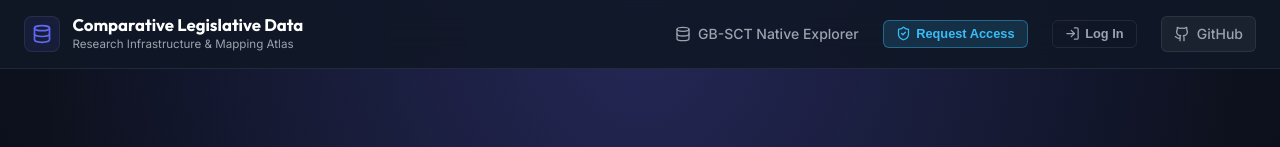
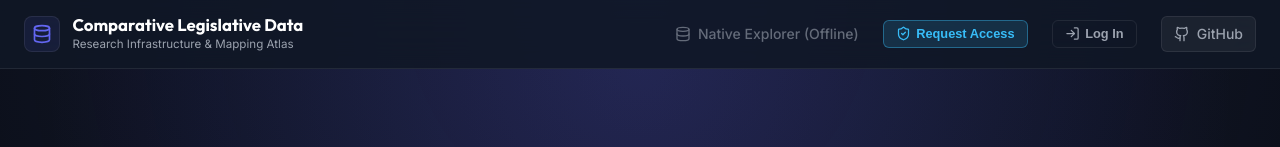
Before and after one commit to comparative-legislative-data/comparative-legislative-data, a SvelteKit app in the folder frontend/: page / in a window 1280 px wide. Shown: the top 147 px of the page. Built offline with nearby package versions, Linux system fonts and the light colour scheme.

Commit message:
docs: add PROJECT_OVERVIEW.md and fix layout compiler warnings

```diff
--- a/frontend/src/routes/+layout.svelte
+++ b/frontend/src/routes/+layout.svelte
@@ -116,9 +116,9 @@
       </a>
 
       <nav class="main-nav">
-        <a href="/pilot/gb-sct" class="nav-link">
-          <Database size={16} /> GB-SCT Native Explorer
-        </a>
+        <span class="nav-link text-muted" style="cursor: not-allowed; opacity: 0.6;">
+          <Database size={16} /> Native Explorer (Offline)
+        </span>
 
         <!-- Auth & Admin Controls -->
         {#if user?.is_super_user}
@@ -144,7 +144,7 @@
         {/if}
 
         <a href="https://github.com/comparative-legislative-data/comparative-legislative-data" target="_blank" rel="noopener noreferrer" class="nav-link nav-github">
-          <svg size="16" width="16" height="16" viewBox="0 0 24 24" fill="none" stroke="currentColor" stroke-width="2" stroke-linecap="round" stroke-linejoin="round"><path d="M15 22v-4a4.8 4.8 0 0 0-1-3.5c3 0 6-2 6-5.5.08-1.25-.27-2.48-1-3.5.28-1.15.28-2.35 0-3.5 0 0-1 0-3 1.5-2.64-.5-5.36-.5-8 0C6 2 5 2 5 2c-.3 1.15-.3 2.35 0 3.5A5.403 5.403 0 0 0 4 9c0 3.5 3 5.5 6 5.5-.39.49-.68 1.05-.85 1.65-.17.6-.22 1.23-.15 1.85v4"></path><path d="M9 18c-4.51 2-5-2-7-2"></path></svg> GitHub
+          <svg width="16" height="16" viewBox="0 0 24 24" fill="none" stroke="currentColor" stroke-width="2" stroke-linecap="round" stroke-linejoin="round"><path d="M15 22v-4a4.8 4.8 0 0 0-1-3.5c3 0 6-2 6-5.5.08-1.25-.27-2.48-1-3.5.28-1.15.28-2.35 0-3.5 0 0-1 0-3 1.5-2.64-.5-5.36-.5-8 0C6 2 5 2 5 2c-.3 1.15-.3 2.35 0 3.5A5.403 5.403 0 0 0 4 9c0 3.5 3 5.5 6 5.5-.39.49-.68 1.05-.85 1.65-.17.6-.22 1.23-.15 1.85v4"></path><path d="M9 18c-4.51 2-5-2-7-2"></path></svg> GitHub
         </a>
       </nav>
     </div>
@@ -183,7 +183,7 @@
         <ul>
           <li>
             <a href="https://github.com/comparative-legislative-data/comparative-legislative-data" target="_blank" rel="noopener noreferrer" class="footer-icon-link">
-              <svg size="14" width="14" height="14" viewBox="0 0 24 24" fill="none" stroke="currentColor" stroke-width="2" stroke-linecap="round" stroke-linejoin="round"><path d="M15 22v-4a4.8 4.8 0 0 0-1-3.5c3 0 6-2 6-5.5.08-1.25-.27-2.48-1-3.5.28-1.15.28-2.35 0-3.5 0 0-1 0-3 1.5-2.64-.5-5.36-.5-8 0C6 2 5 2 5 2c-.3 1.15-.3 2.35 0 3.5A5.403 5.403 0 0 0 4 9c0 3.5 3 5.5 6 5.5-.39.49-.68 1.05-.85 1.65-.17.6-.22 1.23-.15 1.85v4"></path><path d="M9 18c-4.51 2-5-2-7-2"></path></svg> GitHub Organization Repository
+              <svg width="14" height="14" viewBox="0 0 24 24" fill="none" stroke="currentColor" stroke-width="2" stroke-linecap="round" stroke-linejoin="round"><path d="M15 22v-4a4.8 4.8 0 0 0-1-3.5c3 0 6-2 6-5.5.08-1.25-.27-2.48-1-3.5.28-1.15.28-2.35 0-3.5 0 0-1 0-3 1.5-2.64-.5-5.36-.5-8 0C6 2 5 2 5 2c-.3 1.15-.3 2.35 0 3.5A5.403 5.403 0 0 0 4 9c0 3.5 3 5.5 6 5.5-.39.49-.68 1.05-.85 1.65-.17.6-.22 1.23-.15 1.85v4"></path><path d="M9 18c-4.51 2-5-2-7-2"></path></svg> GitHub Organization Repository
             </a>
           </li>
           <li>
```
Also changed, not shown: 1 other file (tests, documents, lock files or other folders).
